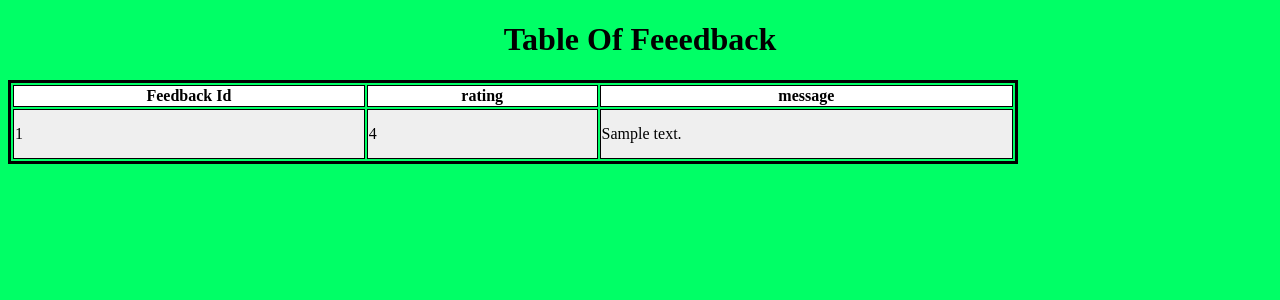
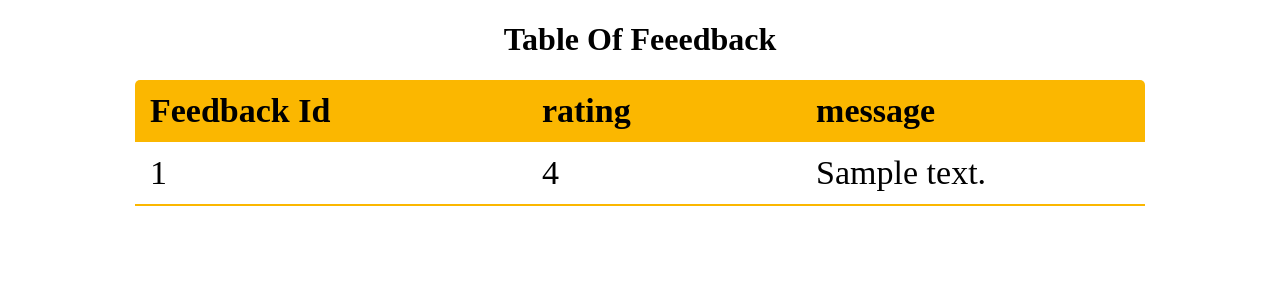
Before and after one commit to Tinah123/INTERN, a PHP site: page /table.php in a window 1280 px wide. Shown: the top 300 px of the page. Run offline with PHP 8.4, Linux system fonts and the light colour scheme; tables that the repository leaves empty or names only in its code hold one stand-in row (values such as "Sample post").

Commit message:
Update table.php made by Ndugwa Adam
check out that

```diff
--- a/table.php
+++ b/table.php
@@ -1,18 +1,54 @@
 <!DOCTYPE html>
 <html>
+
+<style>
+	.pp {
+		margin-left: auto;
+		margin-right: auto;
+		width: 1010px;
+		border-collapse: collapse;
+		/*argin: 25px 0; */
+		font-size: 0.9cm;
+		min-width: 400px;
+		border-radius: 5px 5px 0 0;
+		overflow: hidden;
+		box-shadow: 0 0 20px gba(0, 0, 0, 0)
+	}
+.pp thead th{
+	background-color: #fbb700;
+	color: #ffffff:
+
+}
+
+.pp th,
+.pp td{
+	padding: 12px 15px;
+
+}
+
+
+.pp tbody tr{
+	border-bottom: 1px solid #dddddd;
+}
+
+.pp tbody tr:nth-of-type(even) {
+	background-color: #0447cf;
+	color: #fbb700;
+}
+
+.pp tbody tr:last-of-type{
+	border-bottom: 2px solid #fbb700;
+}
+
+
+</style>
+
+
 <head>
 <title>result</title>
-
-<style type="text/css">
-body {
-	background-color: #00FF66;
-}
-body,td,th {
-	color: #000;
-}
-</style>
 <meta charset="utf-8">
 </head>
+
 <body>
 <div>
 
@@ -25,14 +61,13 @@ body,td,th {
 
 	<div>
 
-		<table width="1010" border="1" style="border:solid" bordercolor="#999999" margin="0"
-        >
+		<table class="pp">
 
 			<thead>
 
-           <th bgcolor="#FFFFFF" bordercolor="#000000" width="10">Feedback Id</th>
-				<th bgcolor="#FFFFFF" width="10">rating</th>
-                <th bgcolor="#FFFFFF" width="78">message</th>
+           <th align="left" bgcolor="#FFFFFF" bordercolor="#000000" width="10">Feedback Id</th>
+				<th align="left" bgcolor="#FFFFFF" width="10">rating</th>
+                <th align="left" bgcolor="#FFFFFF" width="78">message</th>
 
 
 			<tbody>
@@ -43,9 +78,9 @@ body,td,th {
 						?>
 						<tr>
 
-                          <td bgcolor="#EFEFEF" height="46"><?php echo $row['fid']; ?></td>
-							<td bgcolor="#EFEFEF"><?php echo $row['rating']; ?></td>
-                            <td bgcolor="#EFEFEF"><?php echo $row['message']; ?></td>
+                          <td ><?php echo $row['fid']; ?></td>
+							<td ><?php echo $row['rating']; ?></td>
+                            <td ><?php echo $row['message']; ?></td>
 
 							</td>
 						</tr>
```
